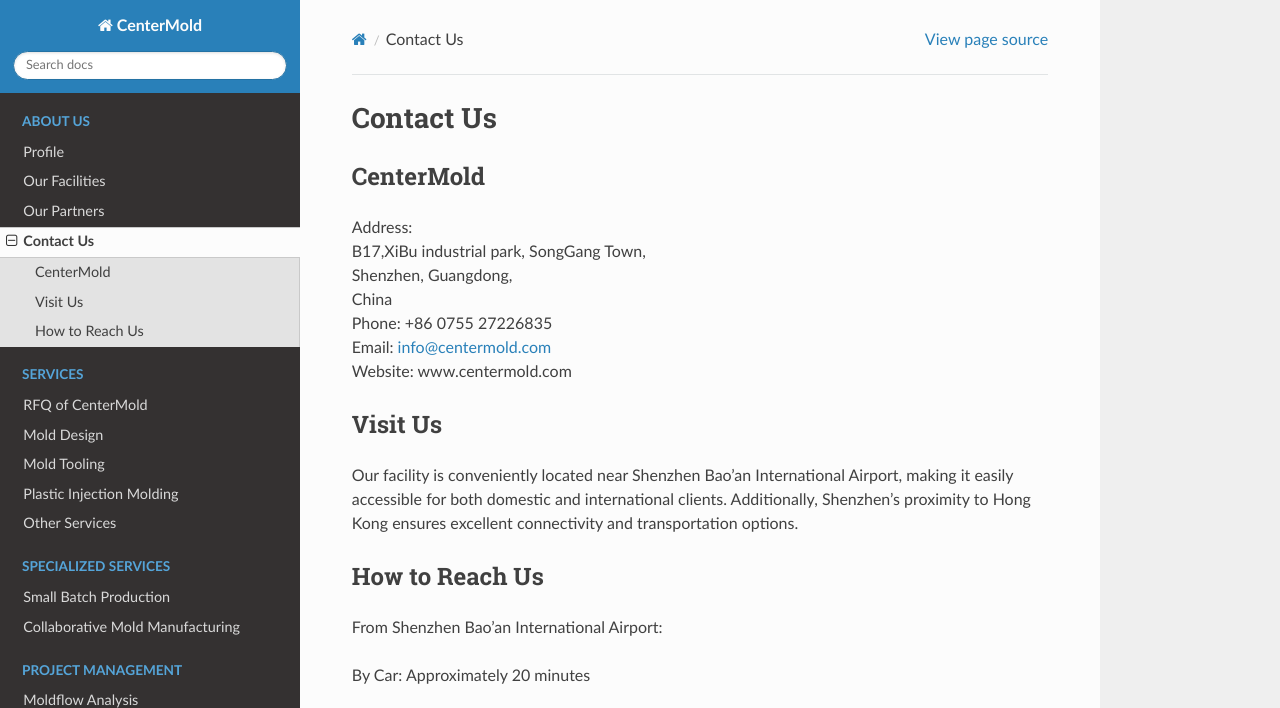
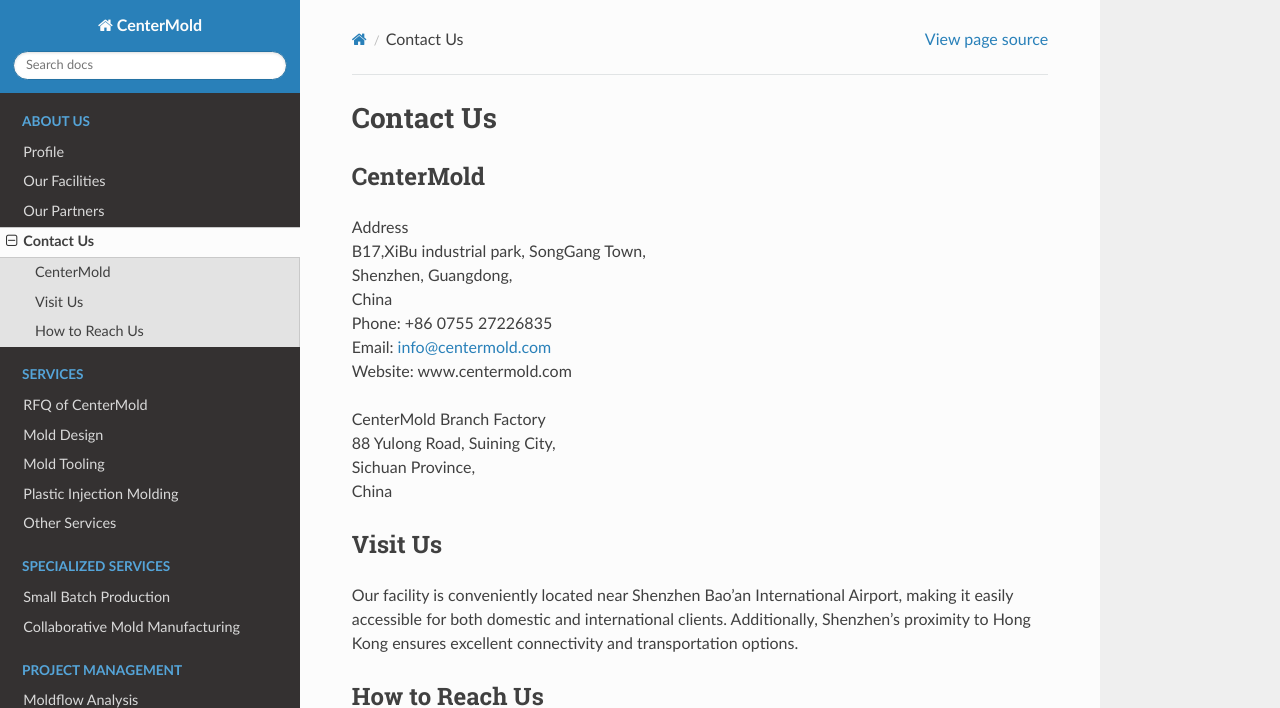
Before and after one commit to paultang/centermold, a Sphinx documentation site: the page built from source/Contact-Us.rst, in a window 1280 px wide and 900 px high, cut to the strip 0-708 px from the top of the window. Built offline with Sphinx 7.4.7 and the Read the Docs theme 2.0.0, drawn with Linux system fonts in a browser that asks for light colours.

Commit message:
Update Contact-Us.rst

```diff
--- a/source/Contact-Us.rst
+++ b/source/Contact-Us.rst
@@ -8,13 +8,18 @@
 
 CenterMold
 ------------
-| Address:
+| Address
 | B17,XiBu industrial park, SongGang Town,
 | Shenzhen, Guangdong,
 | China
 | Phone: +86 0755 27226835
 | Email: info@centermold.com
 | Website: www.centermold.com
+
+| CenterMold Branch Factory
+| 88 Yulong Road, Suining City,
+| Sichuan Province,
+| China
 
 Visit Us
 ----------
```
